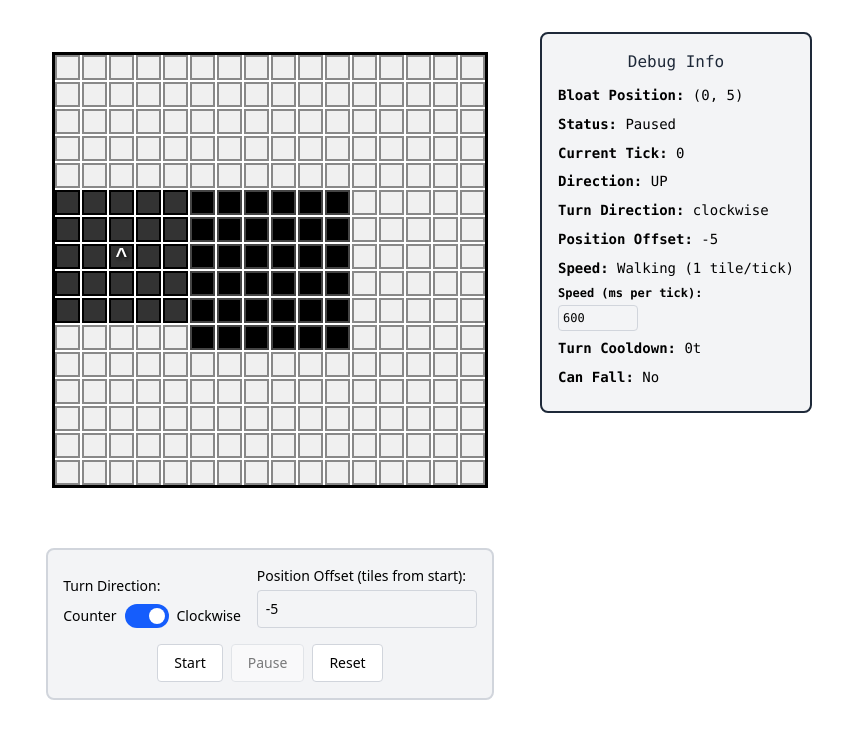
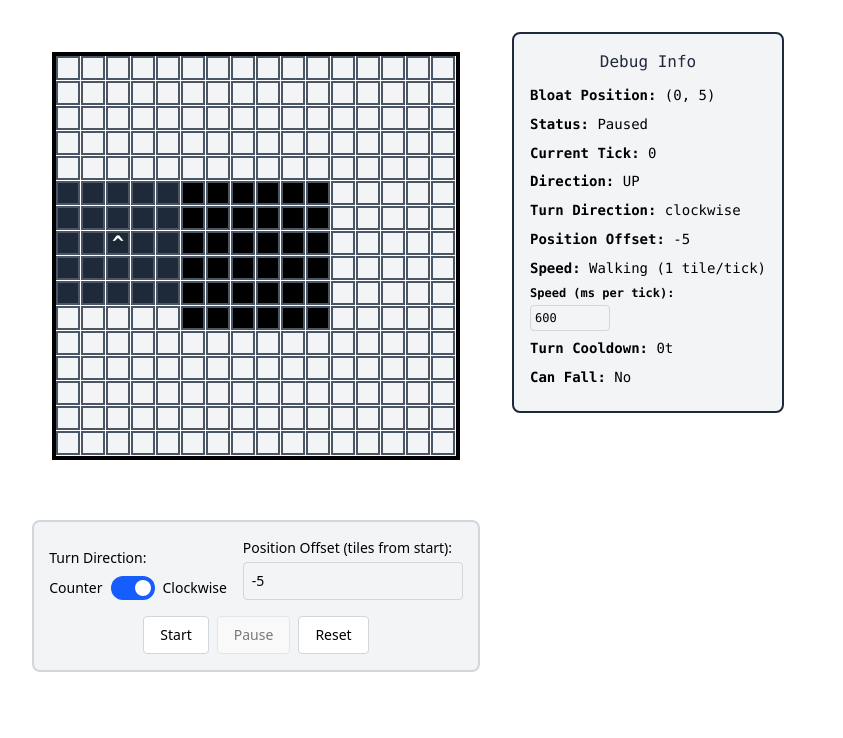
Before and after one commit to DevRuto/bloat-simulator, a Vue app: page / in a window 1280 px wide. Shown: the top 738 px of the page, without its empty margins (0-843 px from the left). Built offline with nearby package versions, Linux system fonts and the light colour scheme.

Commit message:
Gap changes

```diff
--- a/src/components/BloatRoom.vue
+++ b/src/components/BloatRoom.vue
@@ -1,18 +1,18 @@
 <template>
-  <div class="bloat-room">
-    <div class="grid-container">
+  <div class="flex flex-col items-center p-5 font-mono">
+    <div class="grid grid-cols-16 grid-rows-16 gap-0 border-4 border-black mb-5" style="grid-template-columns: repeat(16, 25px); grid-template-rows: repeat(16, 25px);">
       <div
         v-for="(tile, index) in tilesData"
         :key="index"
-        class="tile"
+        class="w-6 h-6 flex items-center justify-center text-xs font-bold relative"
         :class="{
-          'bloat': tile.isBloat,
-          'pillar': tile.isPillar,
-          'floor': tile.isFloor
+          'bg-gray-800 border-2 border-black text-white': tile.isBloat,
+          'bg-black border-2 border-gray-600': tile.isPillar,
+          'bg-gray-100 border-2 border-gray-600': tile.isFloor
         }"
       >
-        <div v-if="tile.isBloat && isCenterTile(tile)" class="bloat-entity">
-          <div class="direction-indicator">
+        <div v-if="tile.isBloat && isCenterTile(tile)" class="absolute top-1/2 left-1/2 transform -translate-x-1/2 -translate-y-1/2 text-white font-bold text-xs drop-shadow-lg">
+          <div class="text-xl font-bold text-white drop-shadow-lg">
             {{ getDirectionSymbol() }}
           </div>
         </div>
@@ -112,82 +112,11 @@ onMounted(() => {
 </script>
 
 <style scoped>
-.bloat-room {
-  display: flex;
-  flex-direction: column;
-  align-items: center;
-  padding: 20px;
-  font-family: 'Courier New', monospace;
+/* Custom styles for grid sizing that can't be handled by Tailwind */
+.grid {
+  grid-template-columns: repeat(16, 25px);
+  grid-template-rows: repeat(16, 25px);
 }
 
-.grid-container {
-  display: grid;
-  grid-template-columns: repeat(16, 25px);
-  grid-template-rows: repeat(16, 25px);
-  gap: 2px;
-  /* background-color: #222; */
-  border: 3px solid #000;
-  margin-bottom: 20px;
-}
-
-.tile {
-  width: 25px;
-  height: 25px;
-  display: flex;
-  align-items: center;
-  justify-content: center;
-  font-size: 7px;
-  font-weight: bold;
-  position: relative;
-}
-
-.tile.floor {
-  background-color: #f0f0f0;
-  border: 2px solid #888;
-}
-
-.tile.pillar {
-  background-color: #000000;
-  border: 2px solid #444;
-}
-
-.tile.bloat {
-  background-color: #333333;
-  border: 2px solid #000000;
-  color: white;
-}
-
-.bloat-entity {
-  font-size: 7px;
-  font-weight: bold;
-  color: white;
-  text-shadow: 1px 1px 2px black;
-  position: absolute;
-  top: 50%;
-  left: 50%;
-  transform: translate(-50%, -50%);
-}
-
-.direction-indicator {
-  font-size: 20px;
-  font-weight: bold;
-  color: white;
-  text-shadow: 2px 2px 4px black;
-  position: absolute;
-  top: 50%;
-  left: 50%;
-  transform: translate(-50%, -50%);
-}
-
-.direction-indicator.rotate-down {
-  transform: translate(-50%, -50%) rotate(90deg);
-}
-
-.direction-indicator.rotate-left {
-  transform: translate(-50%, -50%) rotate(180deg);
-}
-
-.direction-indicator.rotate-up {
-  transform: translate(-50%, -50%) rotate(-90deg);
-}
+/* Additional custom styles if needed */
 </style>
```
